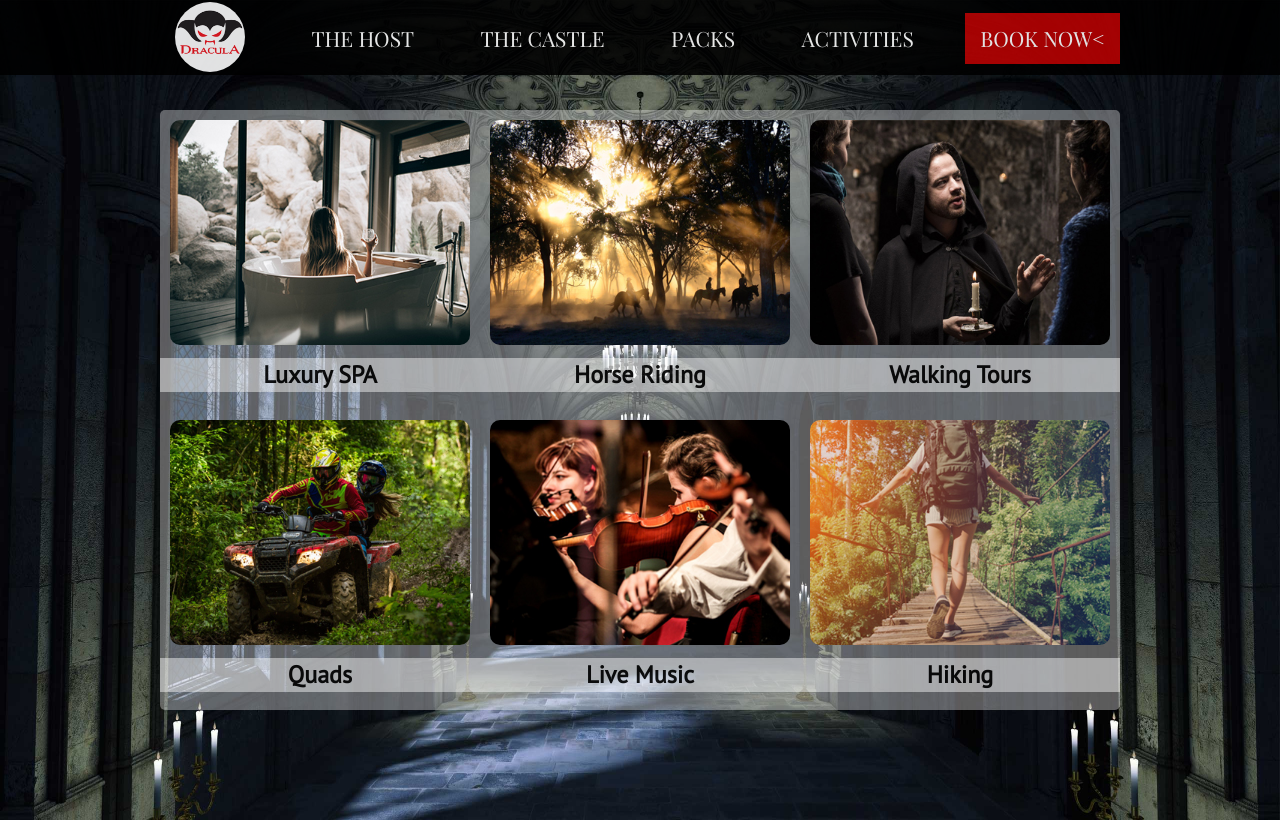
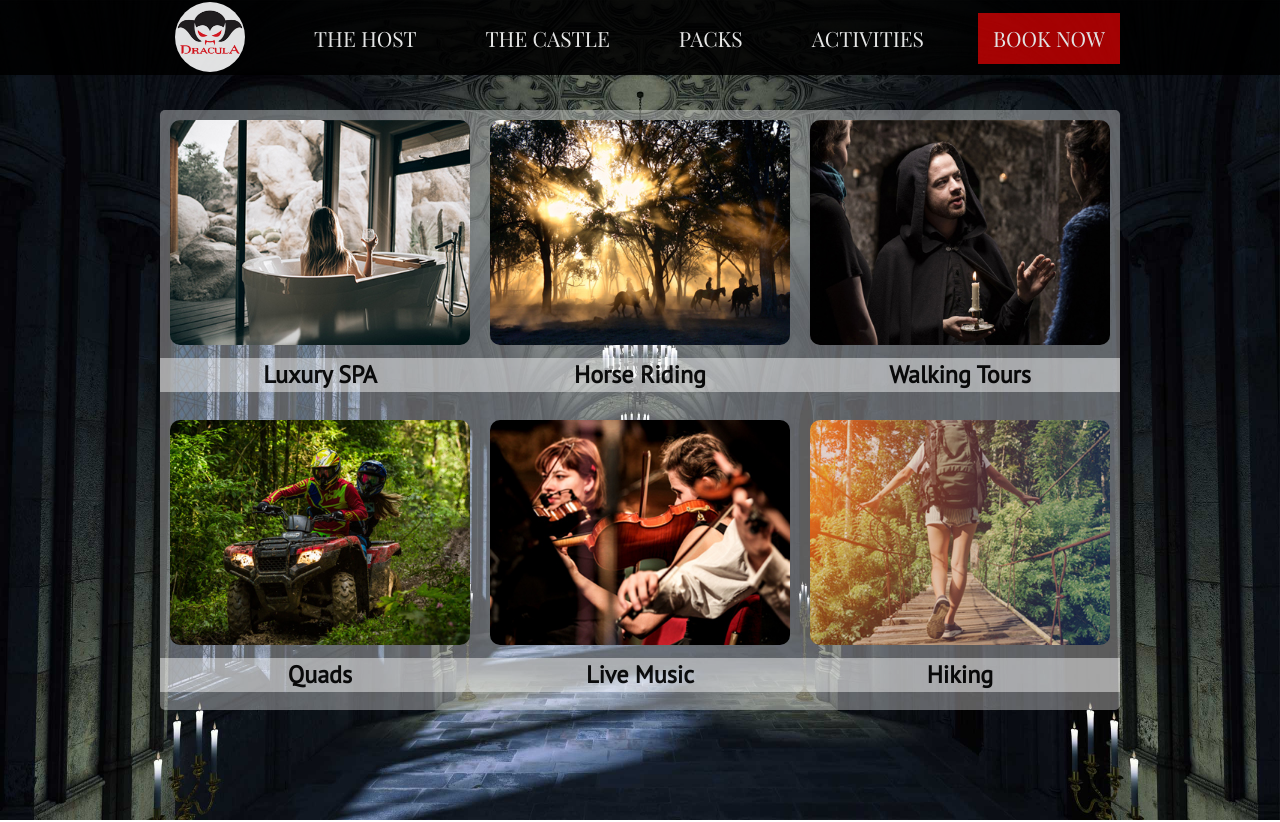
Before and after one commit to semedinadev/Dracula_website, a plain HTML site: page activities.html in a window 1280 px wide. Shown: the top 822 px of the page. Drawn offline with Linux system fonts and the light colour scheme.

Commit message:
Update activities.html

```diff
--- a/activities.html
+++ b/activities.html
@@ -25,7 +25,7 @@
                 <li><a href="castle.html">THE CASTLE</a></li>
                 <li><a href="packs.html">PACKS</a></li>
                 <li><a href="activities.html">ACTIVITIES</a></li>
-                <li class="booknow"><a href="packs.html#packs-header">BOOK NOW</a><
+                <li class="booknow"><a href="packs.html#packs-header">BOOK NOW</a>
             </ul>
         </nav>
     </div>
```
